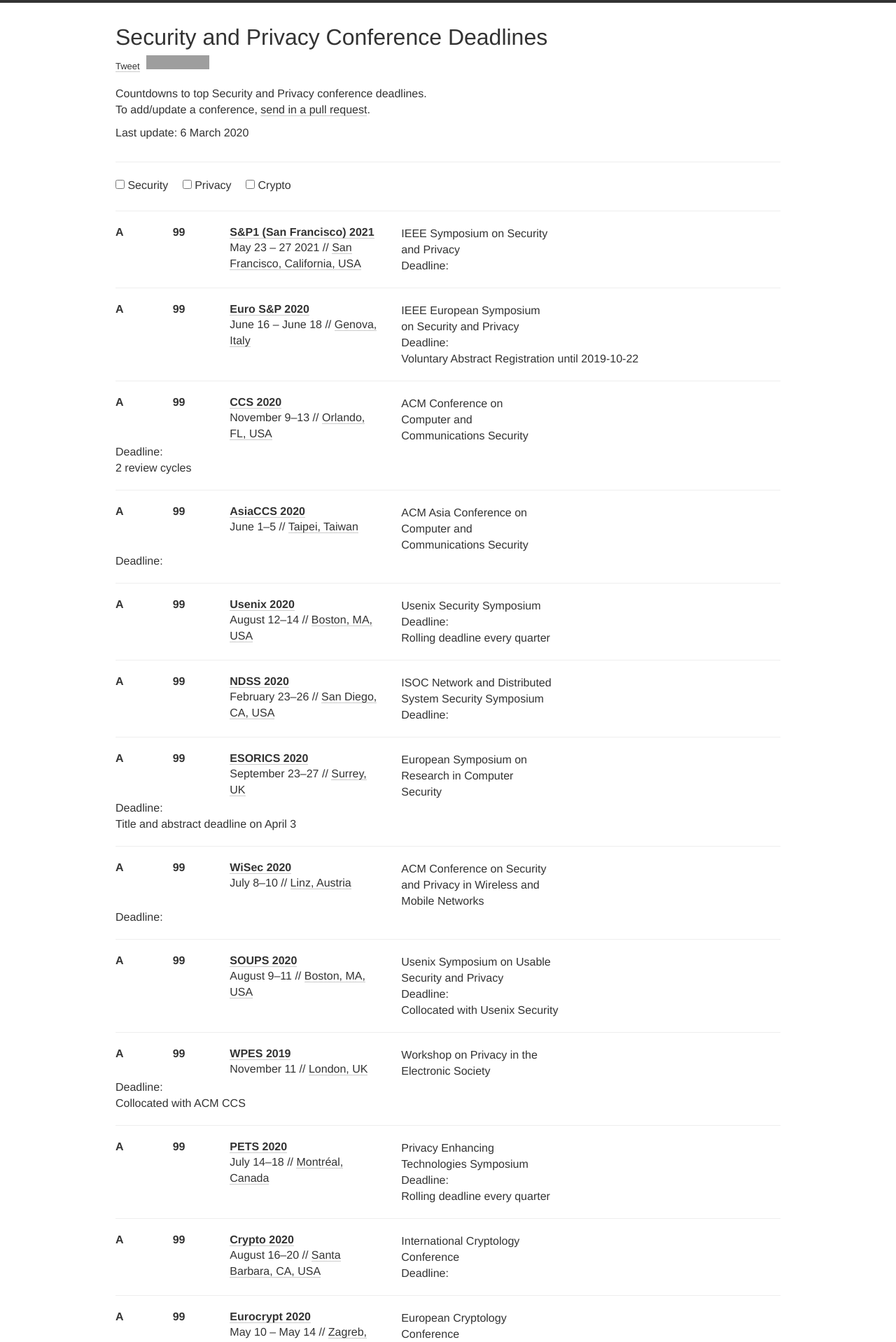
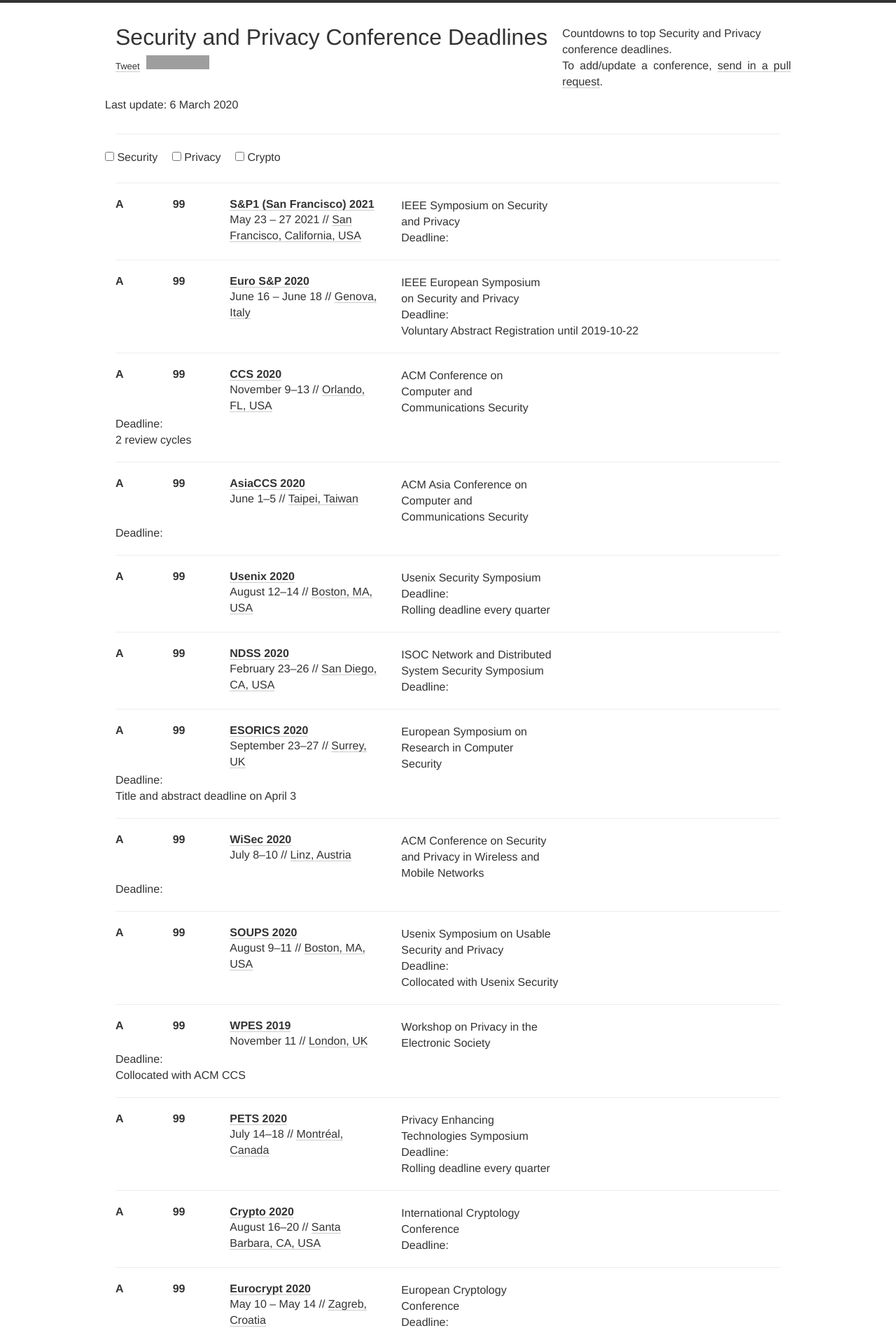
Before and after one commit to jianghaizhi/conference, a Jekyll site: the page built from index.html, in a window 1280 px wide. Shown: the top 1918 px of the page at 70% size. Built offline with Jekyll 4.4.1, drawn with Linux system fonts in a browser that asks for light colours; nearby versions of some CDN libraries; comment, search, counter and statistics services are not loaded; grey boxes are pictures that could not be loaded.

Commit message:
Update index.html

```diff
--- a/index.html
+++ b/index.html
@@ -18,14 +18,14 @@
     <div class="container">
       <div class="page-header">
         <div class="row">
-          <div class="col-xs-12 col-sm-8">
+          <div class="col-xs-24 col-sm-8">
             <h1>
               {{ site.title }}<br>
               <a href="https://twitter.com/share" class="twitter-share-button" data-text="{{ site.description }}{% if site.twitter_hashtag %} #{{ site.twitter_hashtag }}{% endif %}" data-show-count="false" style="font-size:13px;">Tweet</a><script async src="//platform.twitter.com/widgets.js" charset="utf-8"></script>
               <iframe src="https://ghbtns.com/github-btn.html?user={{ site.github_username }}&repo={{ site.github_repo }}&type=star&count=true" frameborder="0" scrolling="0" width="170px" height="20px"></iframe>
             </h1>
           </div>
-          <div class="col-xs-12">
+          <div class="col-xs-24">
             {{ site.description }}
             <p>To add/update a conference, <a target="_blank" href="//github.com/{{ site.github_username }}/{{ site.github_repo }}">send in a pull request</a>.
             <p>Last update: {{ site.time | date: "%-d %B %Y" }}
@@ -33,7 +33,7 @@
         </div>
         <hr>
         <div class="row">
-          <div class="col-xs-12">
+          <div class="col-xs-24">
             <!-- <div class="well"> -->
               <form class="form-inline">
                 <div class="form-group">
@@ -60,20 +60,20 @@
             <div class="col-xs-24 col-sm-1">
                 <h2>99</h2>
               </div>
-              <div class="col-xs-12 col-sm-3">
+              <div class="col-xs-24 col-sm-3">
                 <h2><a href="{{conf.link}}">{{conf.name}} {{conf.year}}</a></h2>
                 <div class="meta">
 
                   {{conf.date | replace: '-', '–'}} {% if conf.place %}// <a href="http://maps.google.com/?q={{conf.place}}">{{conf.place}}</a>{% endif %}<br>
                 </div>
               </div>
-             <div class="col-xs-12 col-sm-3">
+             <div class="col-xs-24 col-sm-3">
 
                 <div class="meta">
                   {{ conf.description }}<br>
                 </div>
               </div>
-              <div class="col-xs-12 col-sm-6">
+              <div class="col-xs-24 col-sm-6">
                 <span class="timer"></span>
                 <div class="deadline">
                   <div>Deadline:
```
